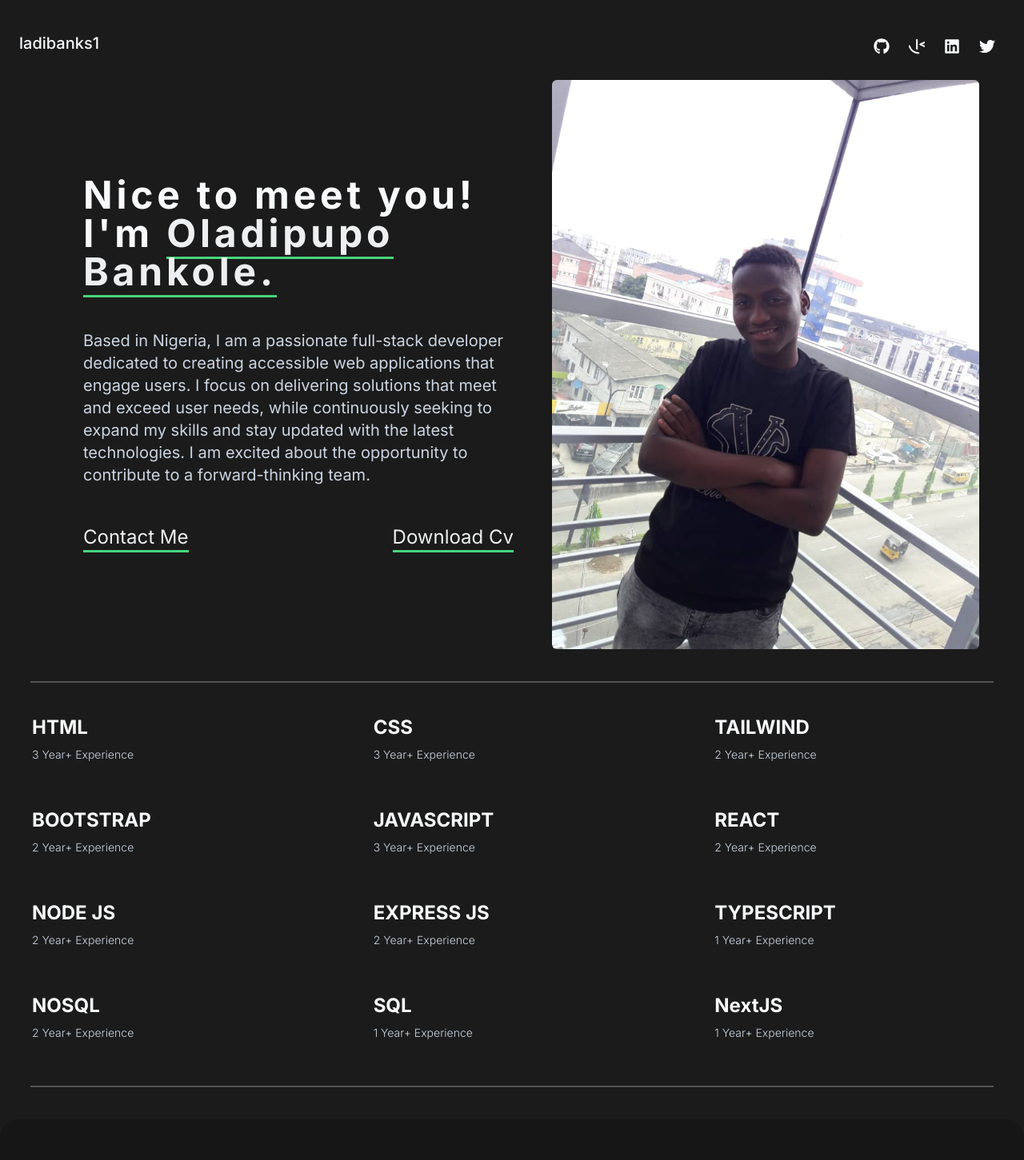
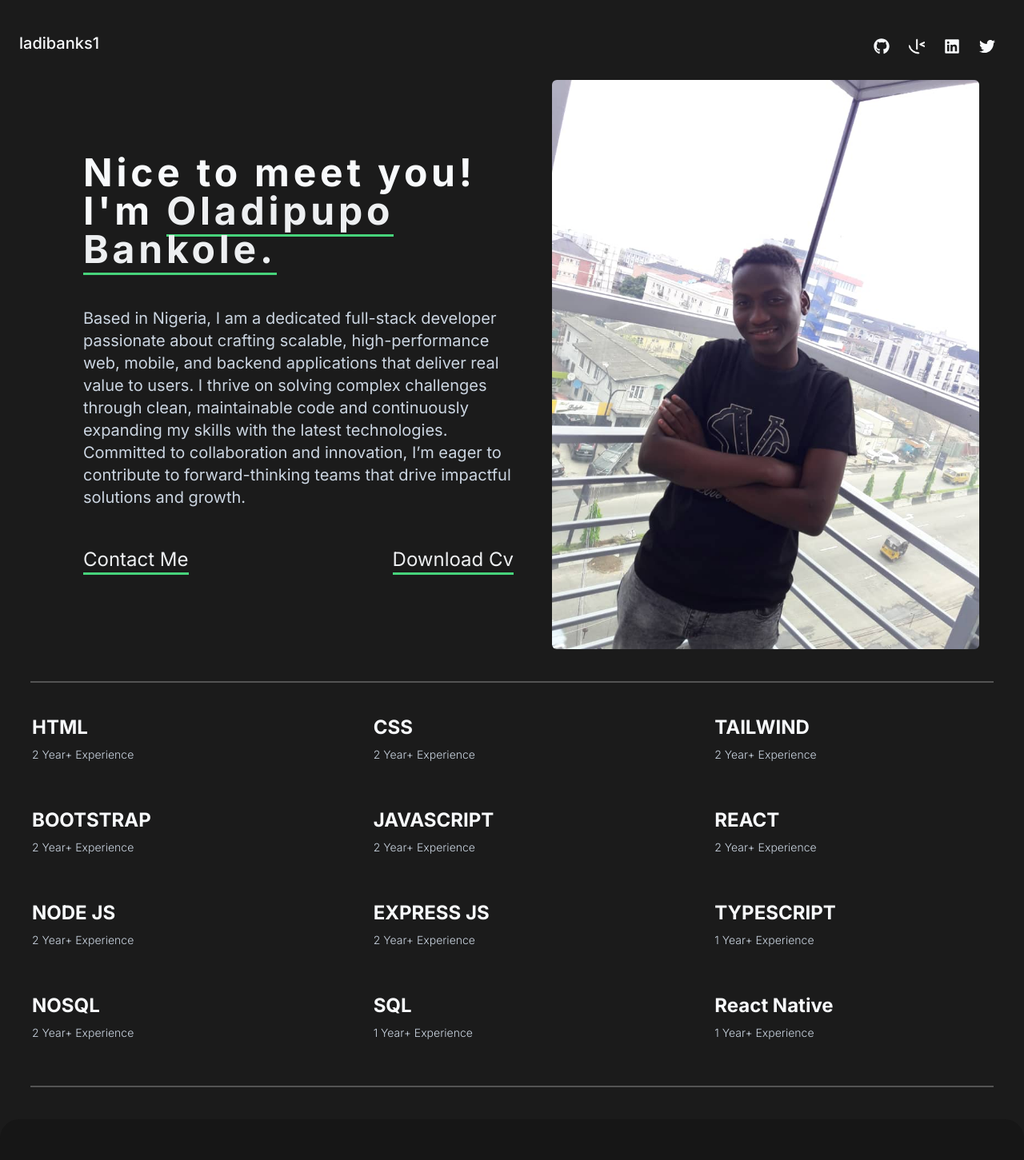
Before and after one commit to ladibanks1/Portfolio, a React (Vite) app: page / in a window 1280 px wide. Shown: the top 1451 px of the page at 80% size. Built offline with nearby package versions, Linux system fonts and the light colour scheme.

Commit message:
update the skills, packages and bio

```diff
--- a/src/components/Hero.jsx
+++ b/src/components/Hero.jsx
@@ -1,14 +1,18 @@
 import { useState } from "react";
 import image from "../assets/Ola-image.jpg";
 const bio =
-  "Based in Nigeria, I am a passionate full-stack developer dedicated to creating accessible web applications that engage users. I focus on delivering solutions that meet and exceed user needs, while continuously seeking to expand my skills and stay updated with the latest technologies. I am excited about the opportunity to contribute to a forward-thinking team.";
+  "Based in Nigeria, I am a dedicated full-stack developer passionate about crafting scalable, high-performance web, mobile, and backend applications that deliver real value to users. I thrive on solving complex challenges through clean, maintainable code and continuously expanding my skills with the latest technologies. Committed to collaboration and innovation, I’m eager to contribute to forward-thinking teams that drive impactful solutions and growth.";
 const Hero = () => {
   const [showMore, setShowMore] = useState(false);
   return (
     <div>
       <section className="sm:flex sm:flex-row-reverse lg:px-14 ">
         <div>
-          <img src={image} alt="Ola Image" className="w-2/3 sm:w-full  sm:h-full  object-cover rounded-md mx-auto" />
+          <img
+            src={image}
+            alt="Ola Image"
+            className="w-2/3 sm:w-full  sm:h-full  object-cover rounded-md mx-auto"
+          />
         </div>
         <div className="p-5 !text-center sm:!text-left sm:w-3/4  my-auto">
           <article className="mb-5">
@@ -21,9 +25,11 @@ const Hero = () => {
           </article>
           <article className="mb-5 ">
             {window.innerWidth > 640 ? (
-              <p className="text-sm md:text-sm lg:text-xl text-slate-300 leading-7">{bio}</p>
+              <p className="text-sm text-left md:text-sm lg:text-xl text-slate-300 leading-7">
+                {bio}
+              </p>
             ) : (
-              <p className="text-sm md:text-sm lg:text-xl text-slate-300 leading-7">
+              <p className="text-sm text-left  md:text-sm lg:text-xl text-slate-300 leading-7">
                 {showMore ? bio : `${bio.substring(0, 150)}...`}
                 <button
                   className="inline text-green-400"
@@ -53,6 +59,6 @@ const Hero = () => {
       </section>
     </div>
   );
-}
+};
 
 export default Hero;
--- a/src/components/Skills.jsx
+++ b/src/components/Skills.jsx
@@ -1,17 +1,17 @@
-import React from 'react'
+import React from "react";
 
 const Skills = () => {
   return (
     <div>
-      <hr className='w-[94%] mx-auto my-10' />
-      <section className='skills'>
+      <hr className="w-[94%] mx-auto my-10" />
+      <section className="skills">
         <div>
           <h1>HTML</h1>
-        <p>3 Year+ Experience</p>
+          <p>2 Year+ Experience</p>
         </div>
         <div>
           <h1>CSS</h1>
-        <p>3 Year+ Experience</p>
+          <p>2 Year+ Experience</p>
         </div>
         <div>
           <h1>TAILWIND</h1>
@@ -23,7 +23,7 @@ const Skills = () => {
         </div>
         <div>
           <h1>JAVASCRIPT</h1>
-        <p>3 Year+ Experience</p>
+          <p>2 Year+ Experience</p>
         </div>
         <div>
           <h1>REACT</h1>
@@ -50,12 +50,12 @@ const Skills = () => {
           <p>1 Year+ Experience</p>
         </div>
         <div>
-        <h1>NextJS</h1>
+          <h1>React Native</h1>
           <p>1 Year+ Experience</p>
         </div>
       </section>
     </div>
-  )
-}
+  );
+};
 
-export default Skills
+export default Skills;
```
Also changed, not shown: 1 other file (tests, documents, lock files or other folders). Lines whose indentation alone changed are shown as unchanged.
